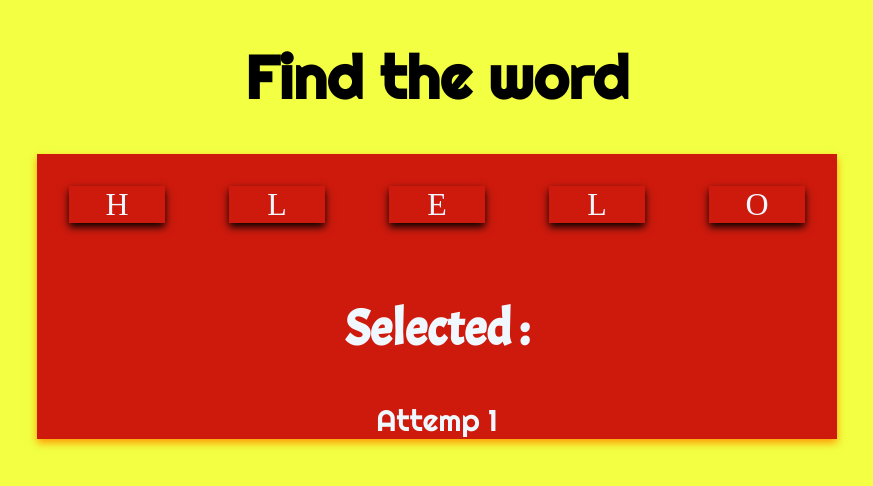
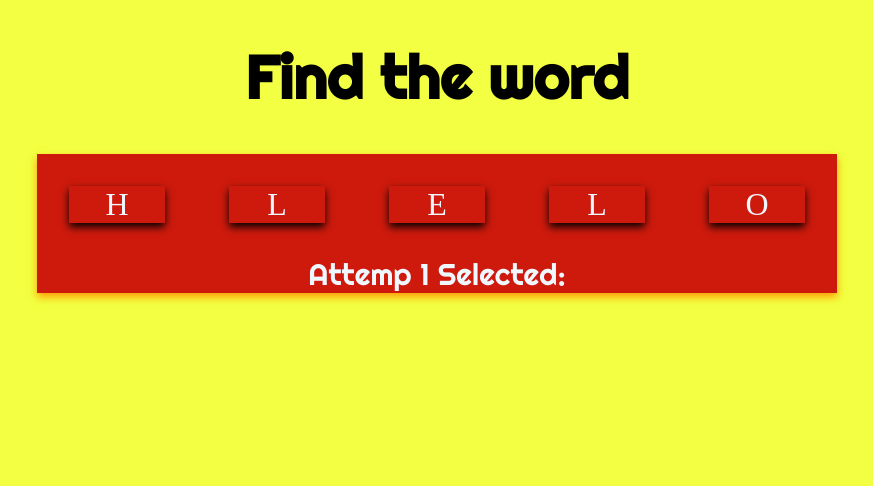
Before and after one commit to Estrolldomezx/Hangman_Web-React-Chocolately, a React (Create React App) app: page / in a window 1280 px wide. Shown: the top 486 px of the page, without its empty margins (203-1076 px from the left). Built offline with nearby package versions, Linux system fonts and the light colour scheme; a web font is replaced by a local one.

Commit message:
Part 7.6

```diff
--- a/src/App.css
+++ b/src/App.css
@@ -1,12 +1,11 @@
 @import url('https://fonts.googleapis.com/css?family=Saira+Stencil+One&display=swap');
-@import url('https://fonts.googleapis.com/css?family=Acme&display=swap');
 @import url('https://fonts.googleapis.com/css?family=Righteous&display=swap');
 
 body{
   background: rgba(238, 255, 0, 0.74);
 }
 
-.Backgrounf{
+.Background{
   background: rgba(204, 10, 10, 0.932);
   color: aliceblue;
   display:inline-block;
@@ -31,13 +30,6 @@ body{
   background: pink;
 }
 
-h2{
-  font-family: 'Acme', sans-serif;
-  font-size: 50px;
-  color: aliceblue;
-  text-align: center;
- }
-
  .Righteous{
   font-family: 'Righteous', cursive;
   font-size: 30px;
@@ -49,6 +41,22 @@ h2{
   font-size: 60px;
   text-align: center;
  }
+
+ .blink{
+  animation:blinkingText 1.2s infinite;
+  font-family: 'Righteous', cursive;
+  font-size: 60px;
+  text-align: center;
+
+ }
+ @keyframes blinkingText{
+  0%{     color: rgba(238, 255, 0, 0.74);    }
+  49%{    color: transparent; }
+  60%{    color: rgba(238, 255, 0, 0.74);    }
+  99%{    color: transparent;  }
+  100%{   color: rgba(238, 255, 0, 0.74);    }
+}
+
  .R2{
   font-family: 'Righteous', cursive;
   font-size: 60px;
--- a/src/WordCard.js
+++ b/src/WordCard.js
@@ -40,18 +40,17 @@ class App extends React.Component {
   render() {
 
     let attempt= this.state.completed === false ? 'FAIL' : '';
-    let Com= this.state.completed === true ? <h2 class="Righteous2">Complete!!!</h2>: '';
-    let resetevery= this.state.completed === true ? <button onClick={this.reset}><h1>Play Again</h1></button>: '';
+    let Com= this.state.completed === true ? <span class="blink">Complete!!!</span>: '';
+    let resetevery= this.state.completed === true ? <p><button onClick={this.reset}><h1>Play Again</h1></button></p>: '';
 
     return (
      <div><h1 class="R2">Find the word</h1>
-      <div className="Backgrounf">
+      <div className="Background">
 
         {Array.from(this.state.chars).map((item, index) => <CharacterCard value={item} key={index}  attempt={this.state.attempt} activationHandler={this.activationHandler} />)}
 
-        <h2>Selected :</h2>
+        <div class="Righteous">Attemp {this.state.attempt} Selected:</div>
         <div class="Righteous2">{this.state.guess}</div>
-        <div class="Righteous">Attemp {this.state.attempt}</div>
         <div >{Com}{resetevery}</div>
       </div>
       </div>
```
